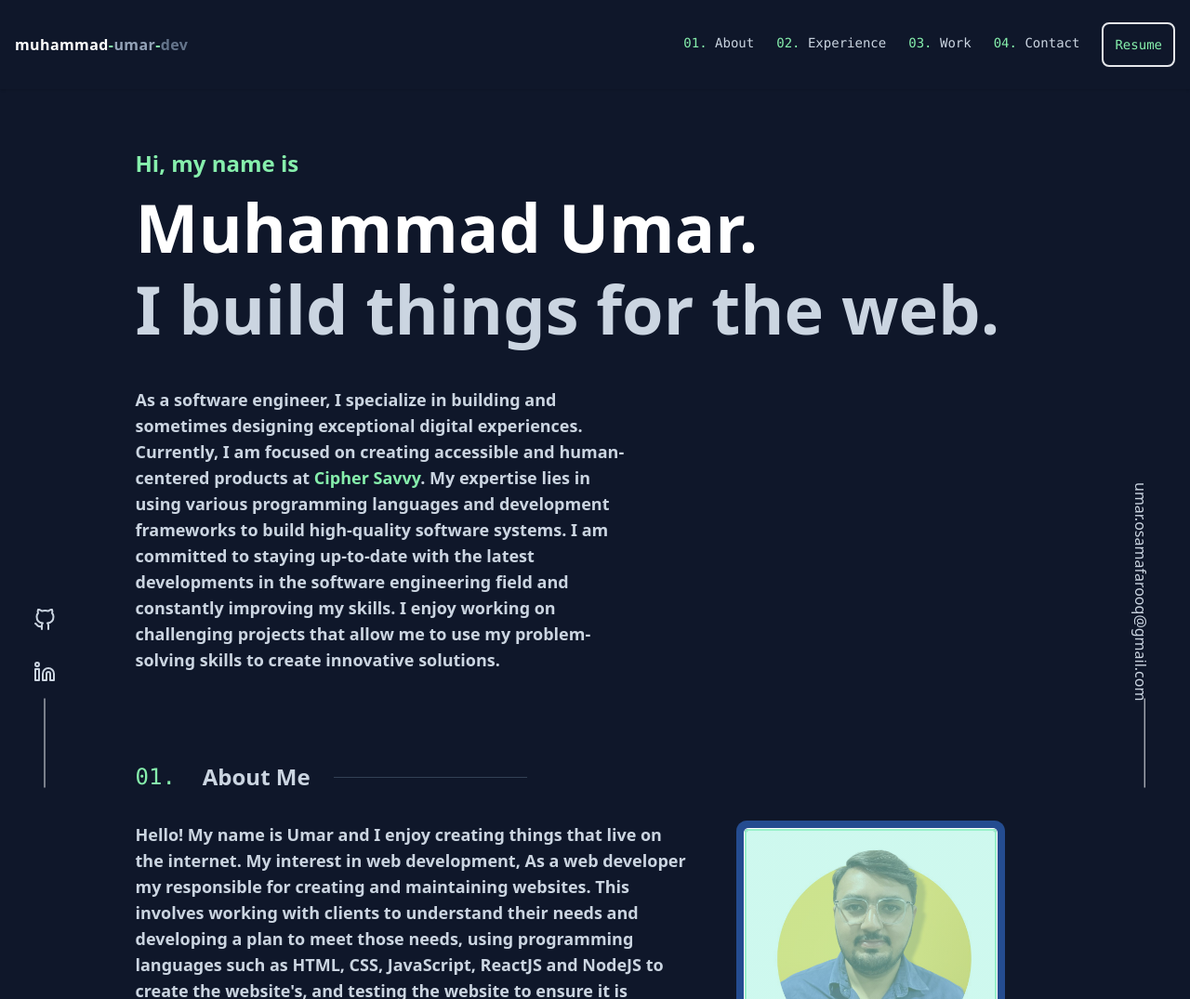
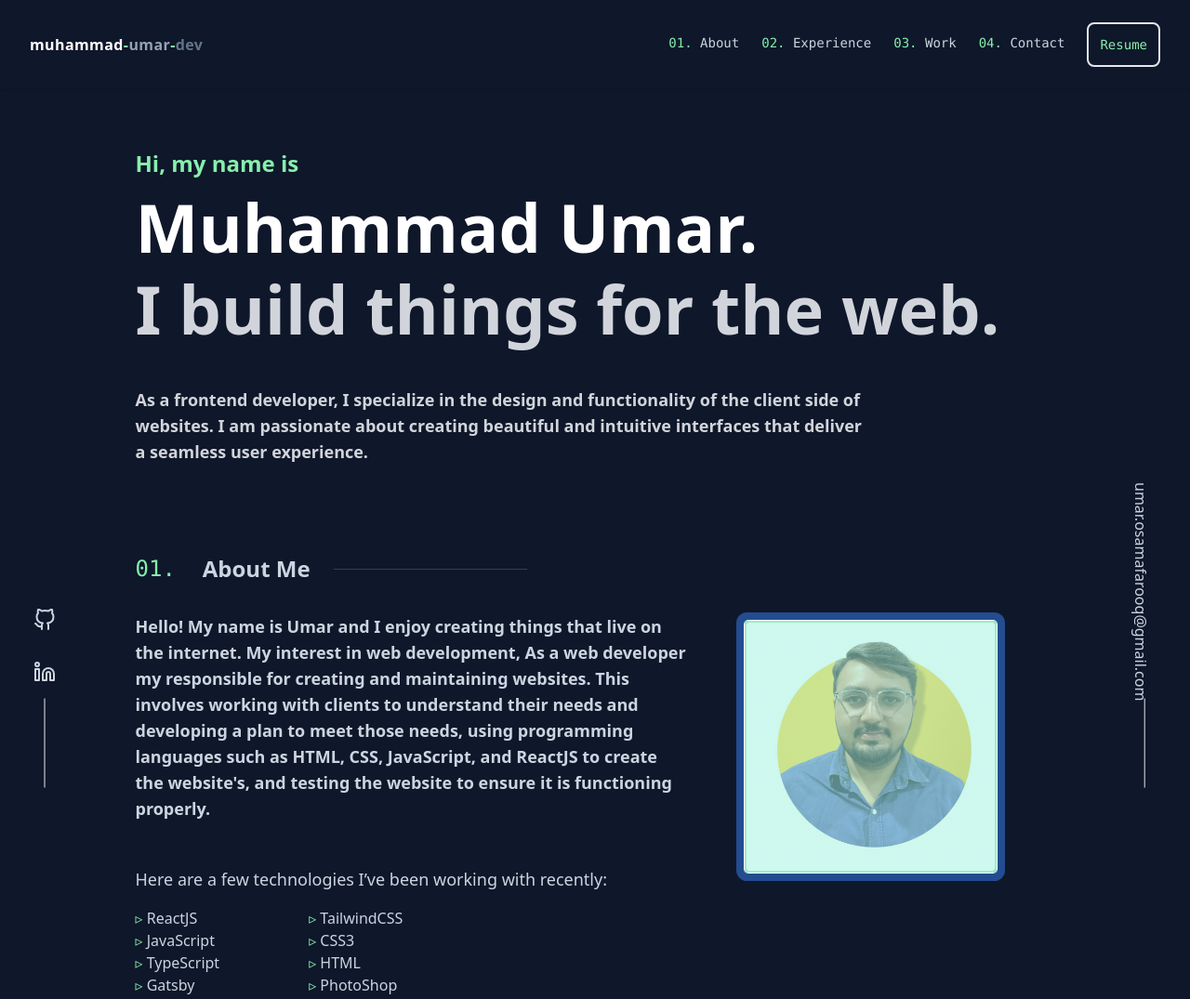
Before and after one commit to muhammad-umar-dev/profile-gatsby, a Gatsby site: page / in a window 1280 px wide. Shown: the top 1075 px of the page at 93% size. Built offline with nearby package versions, Linux system fonts and the light colour scheme; Gatsby itself is replaced by a stand-in of ours.

Commit message:
changes in content

```diff
--- a/src/components/About.jsx
+++ b/src/components/About.jsx
@@ -30,8 +30,8 @@
             responsible for creating and maintaining websites. This involves
             working with clients to understand their needs and developing a plan
             to meet those needs, using programming languages such as HTML, CSS,
-            JavaScript, ReactJS and NodeJS to create the website's, and testing
-            the website to ensure it is functioning properly.
+            JavaScript, and ReactJS to create the website's, and testing the
+            website to ensure it is functioning properly.
           </p>
           <div className="p-6"></div>
 
--- a/src/components/Introduction.jsx
+++ b/src/components/Introduction.jsx
@@ -12,21 +12,14 @@
         Muhammad Umar.
       </h1>
       <div className="p-2"></div>
-      <h1 className="text-slate-300 md:text-7xl text-4xl font-sans font-bold">
+      <h1 className="text-gray-300 md:text-7xl text-4xl font-sans font-bold">
         I build things for the web.
       </h1>
       <div className="p-6"></div>
-      <p className="text-lg md:font-semibold font-normal text-slate-300 font-sans max-w-[540px]">
-        As a software engineer, I specialize in building and sometimes designing
-        exceptional digital experiences. Currently, I am focused on creating
-        accessible and human-centered products at&nbsp;
-        <span className="text-green-300 hover:underline">Cipher Savvy</span>. My
-        expertise lies in using various programming languages and development
-        frameworks to build high-quality software systems. I am committed to
-        staying up-to-date with the latest developments in the software
-        engineering field and constantly improving my skills. I enjoy working on
-        challenging projects that allow me to use my problem-solving skills to
-        create innovative solutions.
+      <p className="text-lg md:font-semibold font-normal text-gray-300 font-sans max-w-[80%]">
+        As a frontend developer, I specialize in the design and functionality of
+        the client side of websites. I am passionate about creating beautiful
+        and intuitive interfaces that deliver a seamless user experience.
       </p>
     </section>
   );
--- a/src/components/Nav.jsx
+++ b/src/components/Nav.jsx
@@ -14,7 +14,7 @@
   };
   return (
     <>
-      <nav className="flex justify-between w-full h-24 bg-slate-900 shadow z-30 relative px-4 py-3 items-center">
+      <nav className="flex justify-between w-full h-24 bg-slate-900 shadow z-30 relative md:px-8 px-4 py-3 items-center">
         <a href="/">
           <span className="text-green-300 font-sans font-black tracking-wide border-x-greentint">
             <span className="text-white">muhammad</span>-
```
